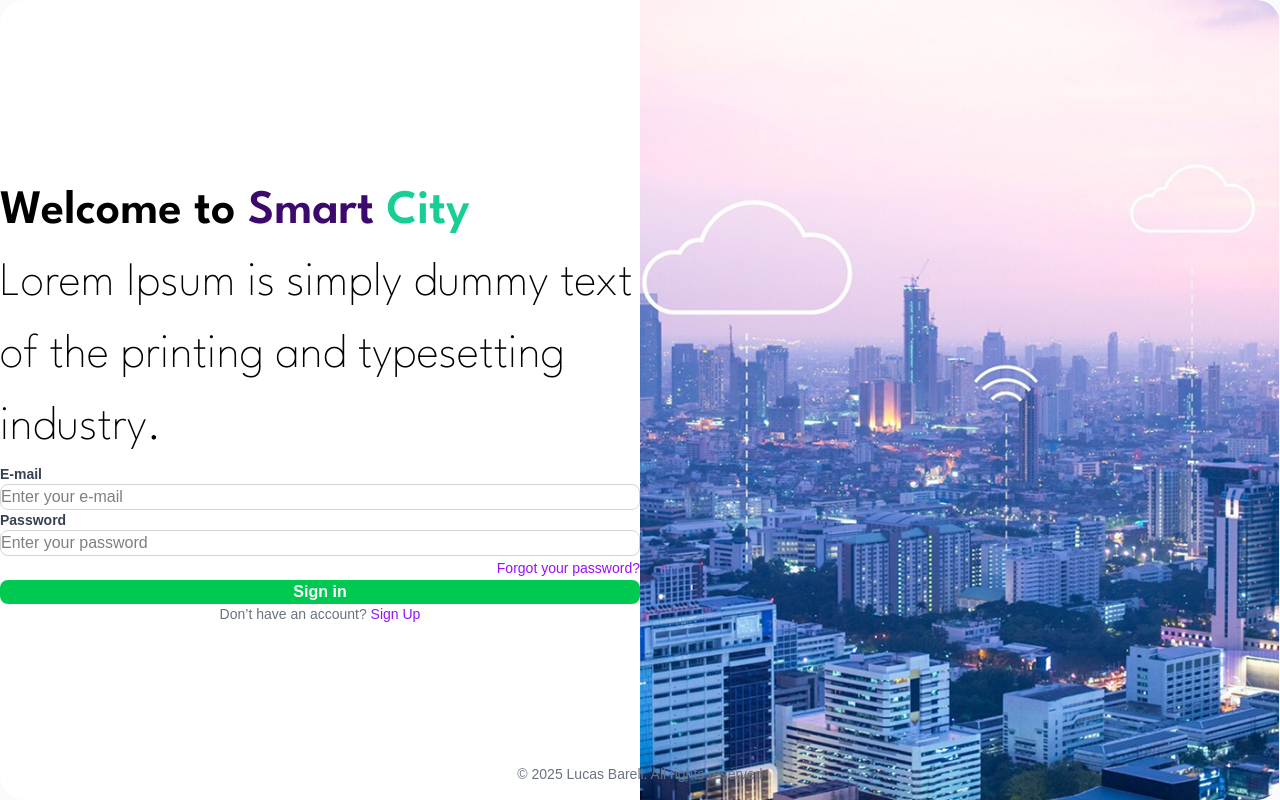
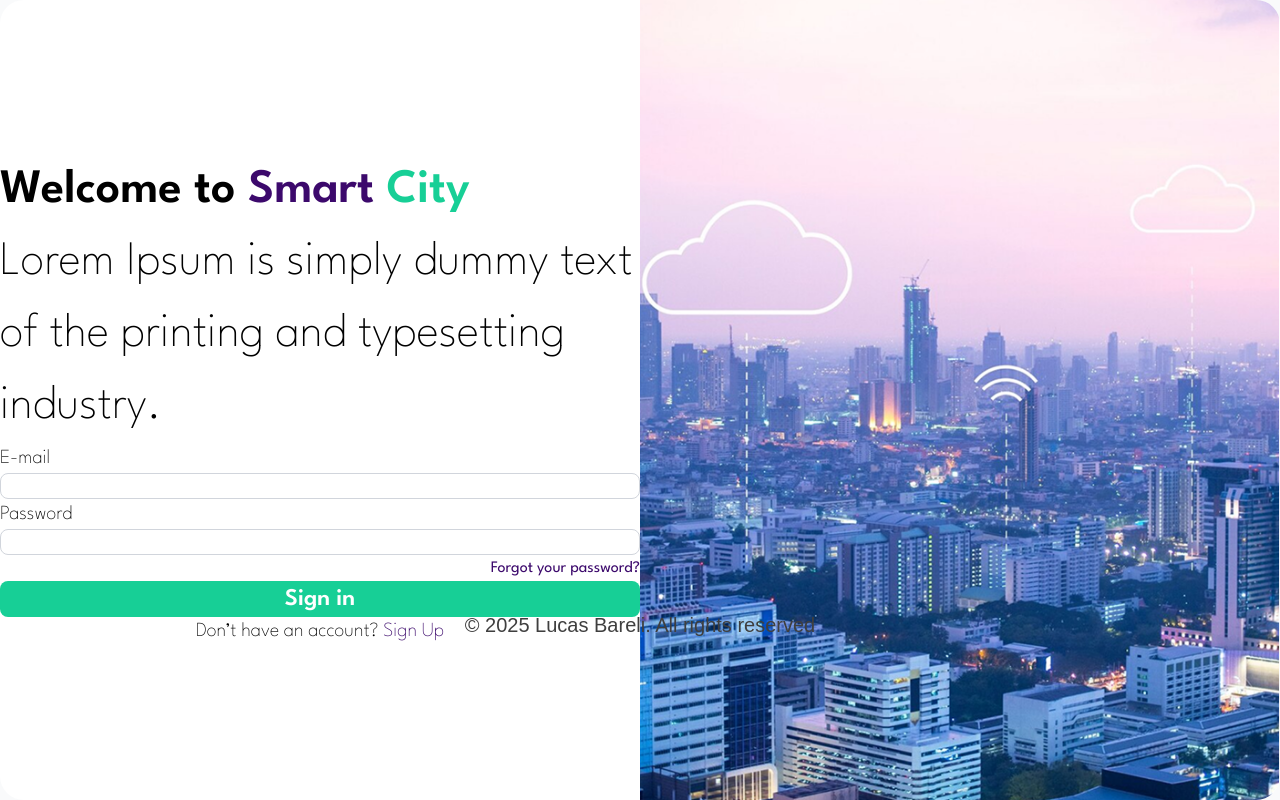
Before and after one commit to LucasBareli/Smart-City-PWFE, a React (Vite) app in the folder front/: page / in a window 1280 px wide. Built offline with nearby package versions, Linux system fonts and the light colour scheme; a web font is replaced by a local one.

Commit message:
09-05-2025

```diff
--- a/front/src/pages/SignIn.jsx
+++ b/front/src/pages/SignIn.jsx
@@ -17,7 +17,7 @@ function SignIn() {
                         {/* Campo de E-mail */}
                         <div>
                             <label
-                                className="block text-gray-700 text-sm font-bold mb-2"
+                                className="block text-black league-regular text-[20px] font-thin mb-2"
                                 htmlFor="email"
                             >
                                 E-mail
@@ -25,14 +25,13 @@ function SignIn() {
                             <input
                                 id="email"
                                 type="email"
-                                className="w-full px-4 py-3 border border-gray-300 rounded-lg focus:outline-none focus:ring-2 focus:ring-purple-500"
-                                placeholder="Enter your e-mail"
+                                className="w-full px-4 py-3 border border-gray-300 rounded-lg focus:outline-none focus:ring-2 focus:ring-[#3C096C]"
                             />
                         </div>
                         {/* Campo de Senha */}
                         <div>
                             <label
-                                className="block text-gray-700 text-sm font-bold mb-2"
+                                className="block text-black league-regular text-[20px] font-thin mb-2"
                                 htmlFor="password"
                             >
                                 Password
@@ -40,15 +39,14 @@ function SignIn() {
                             <input
                                 id="password"
                                 type="password"
-                                className="w-full px-4 py-3 border border-gray-300 rounded-lg focus:outline-none focus:ring-2 focus:ring-purple-500"
-                                placeholder="Enter your password"
+                                className="w-full px-4 py-3 border border-gray-300 rounded-lg focus:outline-none focus:ring-2 focus:ring-[#3C096C]"
                             />
                         </div>
                         {/* Link "Forgot Password" */}
                         <div className="text-right">
                             <a
                                 href="#"
-                                className="text-purple-600 text-sm hover:underline"
+                                className="text-[#3C096C] league-regular text-[16px] text-sm hover:underline"
                             >
                                 Forgot your password?
                             </a>
@@ -56,15 +54,15 @@ function SignIn() {
                         {/* Botão "Sign In" */}
                         <button
                             type="submit"
-                            className="w-full bg-green-500 hover:bg-green-600 text-white font-bold py-3 rounded-lg transition"
+                            className="w-full bg-[#17CF96] hover:cursor-pointer text-[24px] text-white league-regular font-semibold py-3 rounded-lg transition"
                         >
                             Sign in
                         </button>
                     </form>
                     {/* Link "Sign Up" */}
-                    <p className="mt-6 text-sm text-center text-gray-500">
+                    <p className="mt-6 font-thin text-sm text-center text-black text-[20px] league-regular ">
                         Don’t have an account?{" "}
-                        <a href="#" className="text-purple-600 hover:underline">
+                        <a href="/signup" className="text-[#3C096C] hover:underline league-regular">
                             Sign Up
                         </a>
                     </p>
@@ -78,12 +76,10 @@ function SignIn() {
                         className="w-full h-full object-cover rounded-tr-3xl rounded-br-3xl"
                     />
                 </div>
+                <div className="absolute bottom-40 text-center text-[#3F3F3F] font-thin text-[20px] w-full">
+                    © 2025 Lucas Bareli. All rights reserved
+                </div>
             </div>
-
-            {/* Rodapé */}
-            <footer className="absolute bottom-4 text-gray-500 text-sm text-center w-full">
-                © 2025 Lucas Bareli. All rights reserved
-            </footer>
         </div>
     );
 }
```
